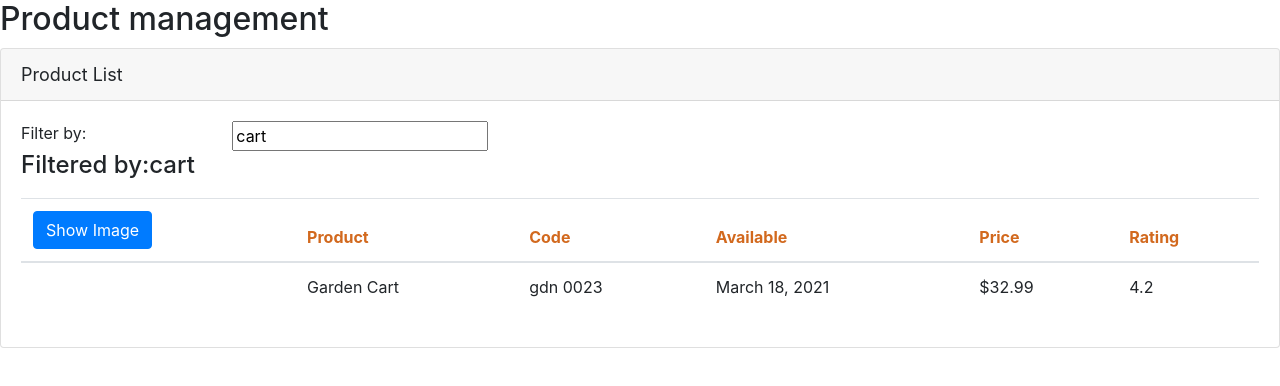
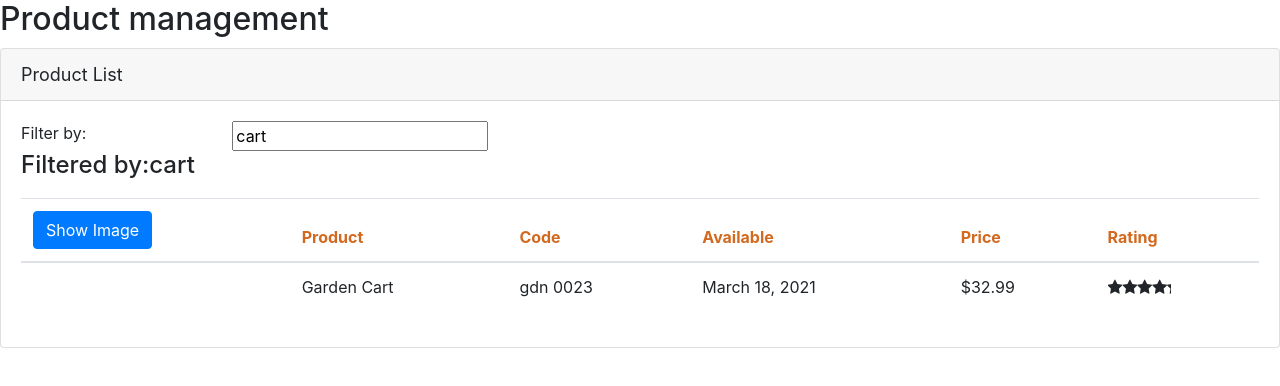
Before and after one commit to sabbir1305/APM, an Angular app: page /welcome in a window 1280 px wide. Shown: the top 386 px of the page. Built offline with nearby package versions, Linux system fonts and the light colour scheme.

Commit message:
Star Component

```diff
--- a/src/app/app.module.ts
+++ b/src/app/app.module.ts
@@ -5,12 +5,14 @@
 import { AppComponent } from './app.component';
 import { ProductListComponent } from './products/product-list.component';
 import { ConvertToSpacesPipe } from './shared/convert-to-spaces.pipe';
+import { StarComponent } from './shared/star.component';
 
 @NgModule({
   declarations: [
     AppComponent,
     ProductListComponent,
-    ConvertToSpacesPipe
+    ConvertToSpacesPipe,
+    StarComponent
   ],
   imports: [
     BrowserModule,
--- a/src/app/products/product-list.component.html
+++ b/src/app/products/product-list.component.html
@@ -47,7 +47,7 @@
 
             <td>{{product.releaseDate}}</td>
             <td>{{product.price | currency:'USD':'symbol':'1.2-2'}}</td>
-            <td>{{product.starRating}}</td>
+            <td><pm-star [rating]='product.starRating' (ratingClicked)='onRatingClicked($event)'></pm-star></td>
           </tr>
 
         </tbody>
--- a/src/app/products/product-list.component.ts
+++ b/src/app/products/product-list.component.ts
@@ -59,5 +59,8 @@
     return this.products.filter((product:IProduct)=>
     product.productName.toLowerCase().includes(filterBy));
   }
+  onRatingClicked(message:string):void{
+    this.pageTitle ='Product List: '+message;
+  }
 
 }
--- a/src/app/shared/star.component.html
+++ b/src/app/shared/star.component.html
@@ -1,6 +1,6 @@
 <div class="crop"
      [style.width.px]="cropWidth"
-     [title]="rating">
+     [title]="rating" (click)='onClick()'>
   <div style="width: 75px">
     <span class="fa fa-star"></span>
     <span class="fa fa-star"></span>
--- /dev/null
+++ b/src/app/shared/star.component.ts
@@ -0,0 +1,22 @@
+import { EventEmitter, Input, OnChanges, Output } from "@angular/core";
+import { Component } from "@angular/core";
+
+
+@Component({
+  selector:'pm-star',
+  templateUrl:'./star.component.html',
+  styleUrls:['./star.component.css']
+})
+export class StarComponent implements OnChanges{
+
+@Input() rating:number=0;
+cropWidth:number=75;
+@Output() ratingClicked:EventEmitter<string> = new EventEmitter<string>();
+
+ngOnChanges(): void {
+  this.cropWidth = this.rating * 75/5;
+}
+onClick():void{
+this.ratingClicked.emit(`The rating ${this.rating} was clicked`);
+}
+}
```
